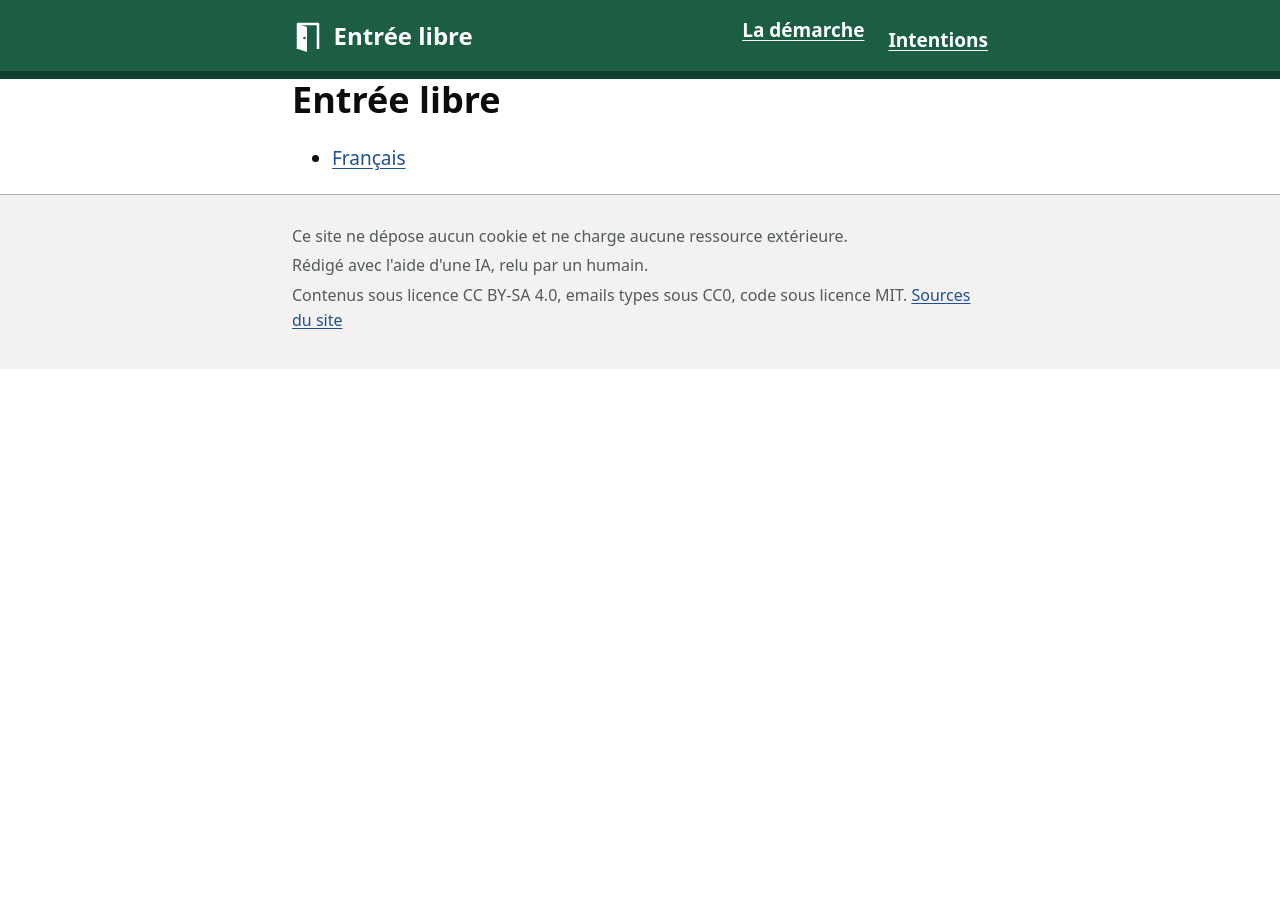
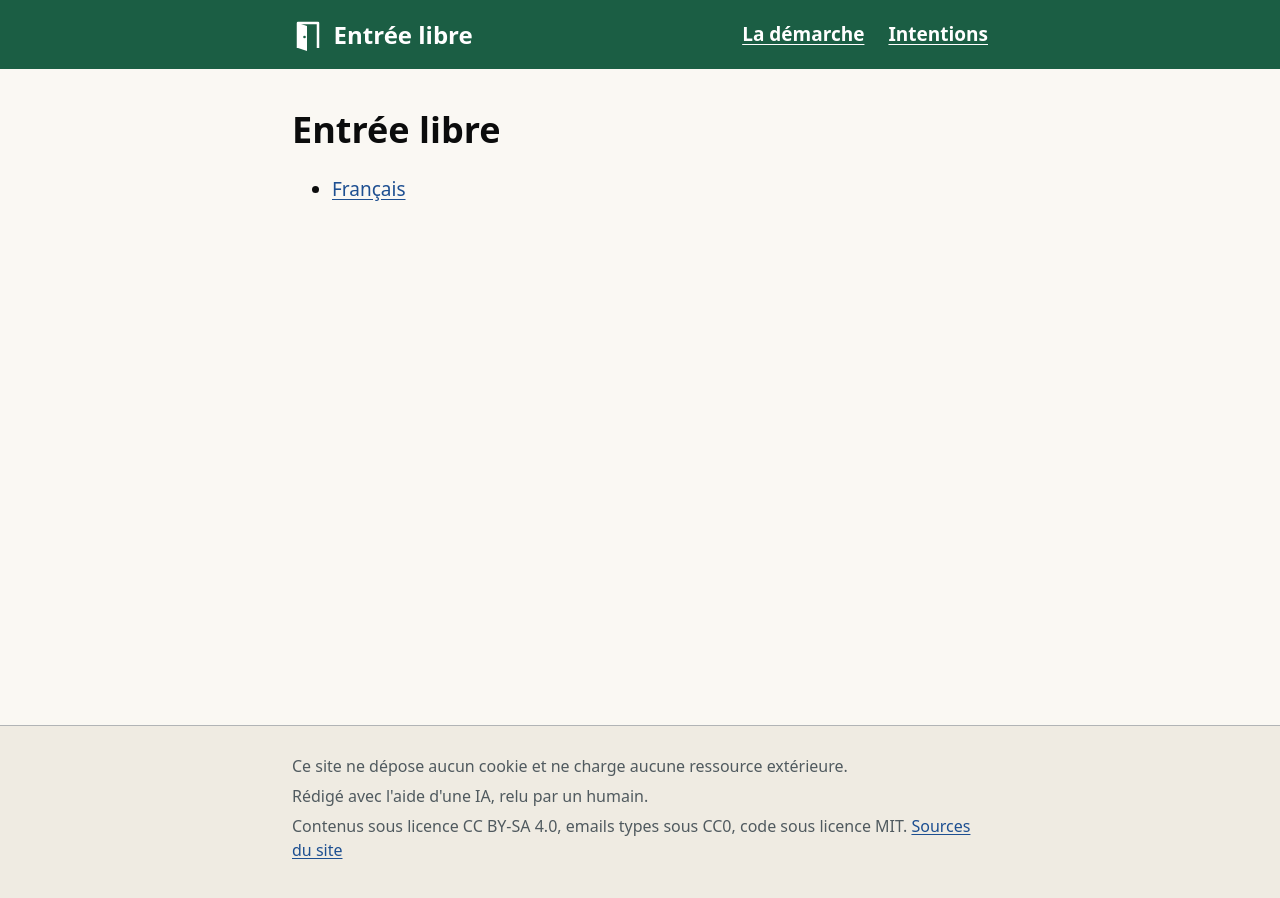
Before and after one commit to sandrock/entree-libre, a Jekyll site: the page built from site/index.md, in a window 1280 px wide. Built offline with Jekyll 4.4.1, drawn with Linux system fonts in a browser that asks for light colours.

Commit message:
Site: warm paper background, aligned nav and opt-out of forced dark mode
Co-Authored-By: Claude Opus 5.5 <noreply@anthropic.com>

```diff
--- a/site/_layouts/default.html
+++ b/site/_layouts/default.html
@@ -6,6 +6,7 @@
 <head>
   <meta charset="utf-8">
   <meta name="viewport" content="width=device-width, initial-scale=1">
+  <meta name="color-scheme" content="only light">
   <title>{% if page.title and page.title != site.title %}{{ page.title }} · {% endif %}{{ site.title }}</title>
   <meta name="description" content="{{ page.description | default: site.description }}">
   <link rel="stylesheet" href="{{ '/assets/style.css' | relative_url }}">
--- a/site/assets/style.css
+++ b/site/assets/style.css
@@ -3,18 +3,20 @@
 :root {
   --text: #0b0c0c;
   --muted: #505a5f;
-  --bg: #ffffff;
+  --bg: #faf8f3;        /* warm paper, softer than pure white */
   --band: #1b5e44;        /* header: door green */
   --band-text: #ffffff;
   --link: #1d4f91;
   --link-visited: #4c2c92;
   --focus: #ffdd00;
   --line: #b1b4b6;
-  --soft: #f3f2f1;        /* footer and cards */
-  color-scheme: light;
+  --soft: #efebe2;        /* footer and cards */
+  color-scheme: only light;
 }
 
 * { box-sizing: border-box; }
+
+html { background: var(--bg); }
 
 body {
   margin: 0;
@@ -23,6 +25,9 @@ body {
   font-family: system-ui, -apple-system, "Segoe UI", Roboto, "Noto Sans", Arial, sans-serif;
   font-size: 1.1875rem;
   line-height: 1.55;
+  min-height: 100vh;
+  display: flex;
+  flex-direction: column;
 }
 
 .wrap { max-width: 46rem; margin: 0 auto; padding: 0 1.25rem; }
@@ -43,7 +48,7 @@ a:focus-visible {
 .skip:focus { left: 1rem; top: 1rem; z-index: 1; padding: .5rem 1rem; }
 
 /* Header band */
-.site-header { background: var(--band); color: var(--band-text); border-bottom: 8px solid #12402e; }
+.site-header { background: var(--band); color: var(--band-text); }
 .site-header .wrap {
   display: flex;
   flex-wrap: wrap;
@@ -56,12 +61,13 @@ a:focus-visible {
 .site-header a, .site-header a:visited { color: var(--band-text); }
 .brand { display: inline-flex; align-items: center; gap: .6rem; font-weight: 700; font-size: 1.5rem; text-decoration: none; }
 .door { flex: none; }
+.site-header li { margin: 0; }
 .site-header ul { display: flex; flex-wrap: wrap; gap: .5rem 1.5rem; margin: 0; padding: 0; list-style: none; }
 .site-header nav a { font-weight: 600; }
 .site-header nav a[aria-current="page"] { text-decoration-thickness: 3px; }
 
 /* Content */
-main { padding-top: 2rem; padding-bottom: 3rem; }
+main.wrap { flex: 1 0 auto; width: 100%; padding-top: 2.5rem; padding-bottom: 3rem; }
 h1 { font-size: 2.25rem; line-height: 1.15; margin: 0 0 1.5rem; }
 h2 { font-size: 1.5rem; line-height: 1.25; margin: 2.75rem 0 1rem; }
 h3 { font-size: 1.25rem; margin: 2rem 0 .75rem; }
```
